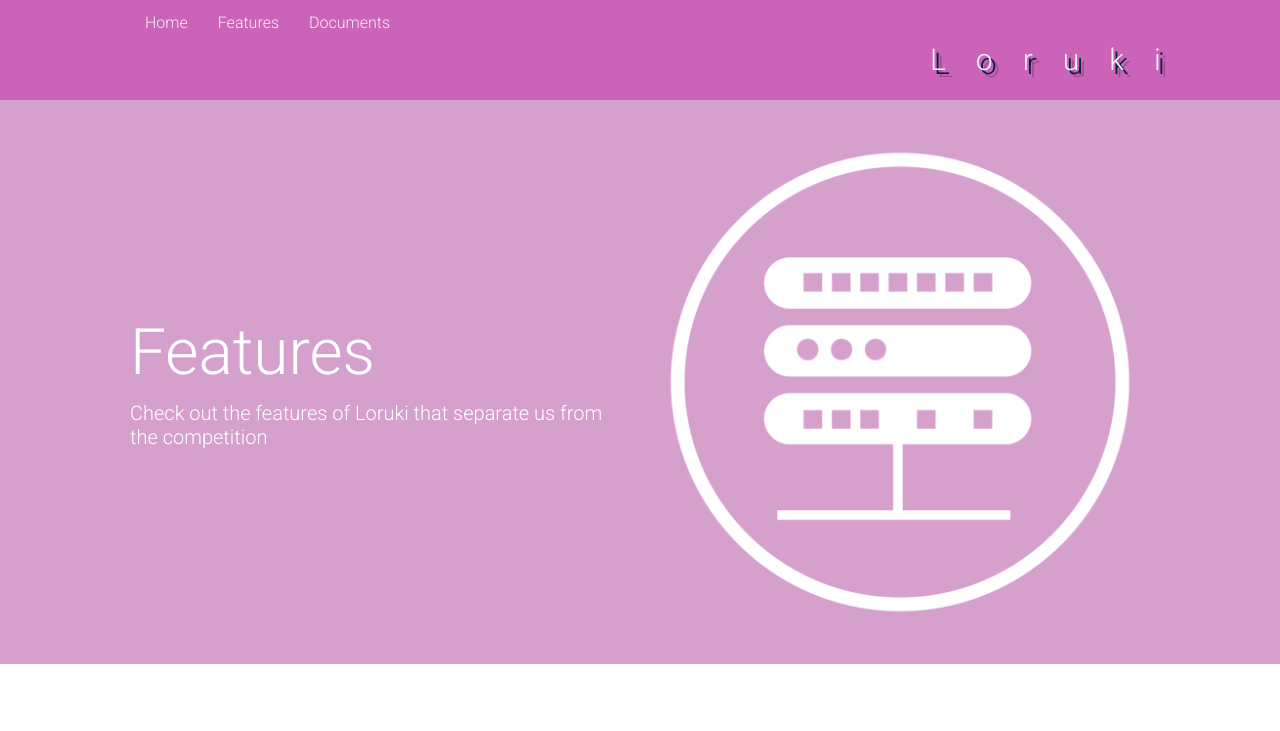
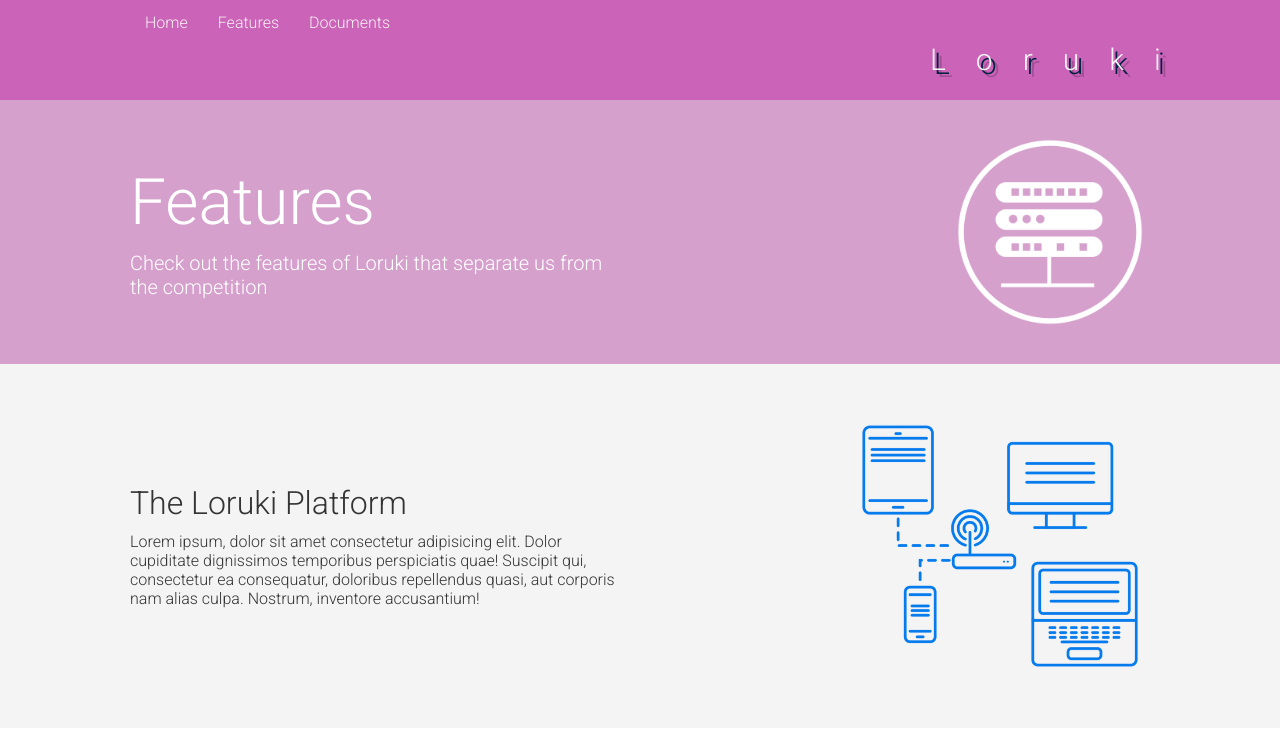
Before and after one commit to lab-brussels-1/loruki-group-4, a website: page features.html in a window 1280 px wide. Drawn offline with Linux system fonts and the light colour scheme.

Commit message:
adding sub header

```diff
--- a/features.html
+++ b/features.html
@@ -37,7 +37,22 @@
             competition
           </p>
         </div>
-        <img src="pictures/features icon.png" alt="" />
+        <img class="res" src="pictures/features icon.png" alt="" />
+      </div>
+    </section>
+    <!-- sub header -->
+    <section class="features-sub-head bg-light py-3">
+      <div class="container grid">
+        <div>
+          <h1 class="md">The Loruki Platform</h1>
+          <p>
+            Lorem ipsum, dolor sit amet consectetur adipisicing elit. Dolor
+            cupiditate dignissimos temporibus perspiciatis quae! Suscipit qui,
+            consectetur ea consequatur, doloribus repellendus quasi, aut
+            corporis nam alias culpa. Nostrum, inventore accusantium!
+          </p>
+        </div>
+        <img class="rez" src="pictures/sub header icon.png" alt="" />
       </div>
     </section>
   </body>
--- a/styles/style.css
+++ b/styles/style.css
@@ -499,3 +499,22 @@ img {
     background-color: rgba(0, 0, 0, 0.1);
   }
 }
+
+/* Features header */
+.lead {
+  font-size: 20px;
+  margin-right: auto;
+}
+
+.res {
+  height: 200px;
+  width: 200px;
+  margin-left: auto;
+}
+/* Features sub-header */
+
+.rez {
+  height: 300px;
+  width: 300px;
+  margin-left: auto;
+}
```
Also changed, not shown: pictures/sub header icon.png (added), 2 other files.
